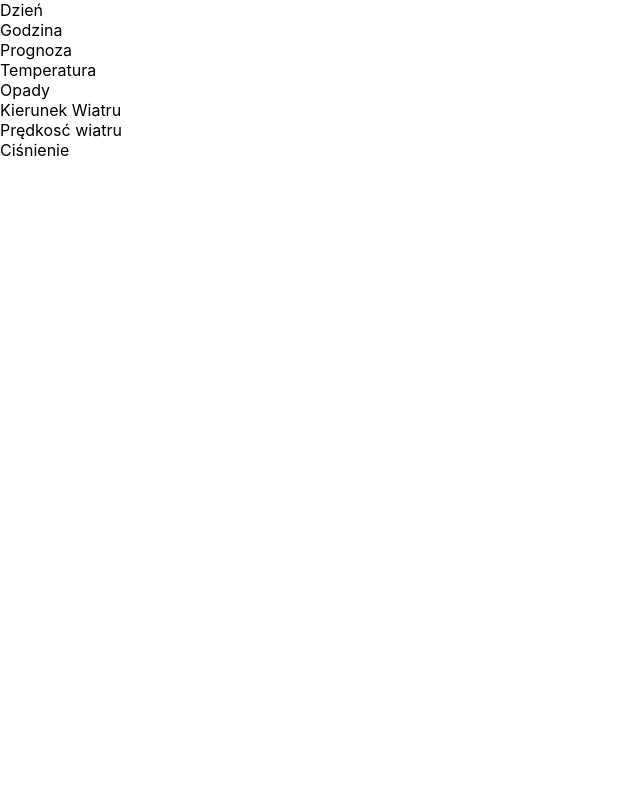
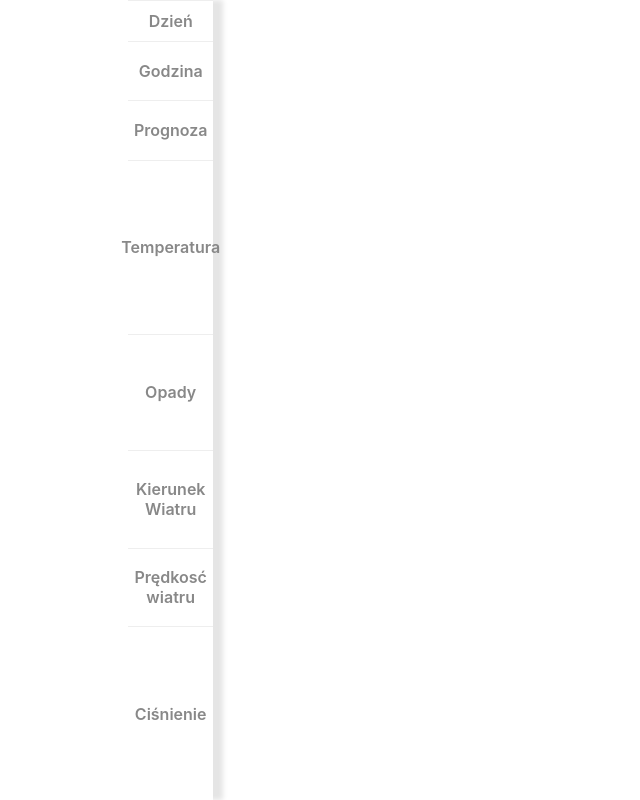
Before and after one commit to EnDriash/WeatherWidget, a React (Create React App) app: page / in a window 1280 px wide. Shown: the whole page, without its empty margins (0-640 px from the left). Built offline with nearby package versions, Linux system fonts and the light colour scheme.

Commit message:
add styles to sidebar

```diff
--- a/src/App.css
+++ /dev/null
@@ -1,38 +0,0 @@
-.App {
-    text-align: center;
-}
-
-.App-logo {
-    height: 40vmin;
-    pointer-events: none;
-}
-
-@media (prefers-reduced-motion: no-preference) {
-    .App-logo {
-        animation: App-logo-spin infinite 20s linear;
-    }
-}
-
-.App-header {
-    background-color: #282c34;
-    min-height: 100vh;
-    display: flex;
-    flex-direction: column;
-    align-items: center;
-    justify-content: center;
-    font-size: calc(10px + 2vmin);
-    color: white;
-}
-
-.App-link {
-    color: #61dafb;
-}
-
-@keyframes App-logo-spin {
-    from {
-        transform: rotate(0deg);
-    }
-    to {
-        transform: rotate(360deg);
-    }
-}
--- a/src/App.js
+++ b/src/App.js
@@ -1,12 +1,12 @@
 import React from 'react';
 import axios from 'axios';
 
-import './App.css';
+import './assets/styles/main.scss';
 
 import { getUserGeolocation } from './plugins/getGeolocation'
 
 import Sidebar from './components/Sidebar'
-
+import Carousel from './components/Carousel'
 
 class App extends React.Component {
     // async componentDidMount() {
@@ -25,13 +25,11 @@ class App extends React.Component {
 
         return (
             <div className="weather-widget">
-                <Sidebar />
-                <div className="carousel content">
-                    <div className="left-coursor"></div>
+                <div className="specrow">
+                    <Sidebar />
+                    <Carousel>
+                    </Carousel>
 
-                    <div className="content"></div>
-
-                    <div className="right-coursor"></div>
                 </div>
             </div>
         );
--- /dev/null
+++ b/src/assets/styles/_grid.scss
@@ -0,0 +1,62 @@
+.row {
+    display: flex;
+    flex-wrap: wrap;
+}
+
+.specrow {
+    display: flex;
+    flex-wrap: wrap;
+    margin: 0 10vw;
+    flex: 100%;
+}
+
+[class*='col-'] {
+    display: inline-flex;
+    box-sizing: border-box;
+}
+
+@for $i from 1 through 12 {
+    .col-#{$i} {
+        width: calc(8.333333% * #{$i});
+        flex-basis: calc(8.333333% * #{$i});
+    }
+}
+
+@media (max-width: 767px) {
+    @for $i from 1 through 12 {
+        .col-sm-#{$i} {
+            width: calc(8.333333% * #{$i});
+            flex-basis: calc(8.333333% * #{$i});
+        }
+    }
+}
+@media (min-width: 768px) {
+    @for $i from 1 through 12 {
+        .col-md-#{$i} {
+            width: calc(8.333333% * #{$i});
+            flex-basis: calc(8.333333% * #{$i});
+        }
+    }
+}
+@media (min-width: 992px) {
+    @for $i from 1 through 12 {
+        .col-lg-#{$i} {
+            width: calc(8.333333% * #{$i});
+            flex-basis: calc(8.333333% * #{$i});
+        }
+    }
+}
+@media (min-width: 1200px) {
+    @for $i from 1 through 12 {
+        .col-xl-#{$i} {
+            width: calc(8.333333% * #{$i});
+            flex-basis: calc(8.333333% * #{$i});
+        }
+    }
+}
+
+@for $i from 1 to 33 {
+    .height-#{$i} {
+        height: calc(100% / 33 * #{$i});
+    }
+}
--- /dev/null
+++ b/src/assets/styles/_variables.scss
@@ -0,0 +1,5 @@
+$temp-char-color: #f9d348;
+$text-grey-color: #888888;
+$line-grey-color: #eeeeee;
+$associate-grey-color: #e5e5e5;
+$background-gray-color: #f0f0f0;
--- /dev/null
+++ b/src/assets/styles/main.scss
@@ -0,0 +1,42 @@
+@import './_variables';
+@import './grid';
+
+body {
+    margin: 0;
+    font-family: -apple-system, BlinkMacSystemFont, 'Segoe UI', 'Roboto',
+        'Oxygen', 'Ubuntu', 'Cantarell', 'Fira Sans', 'Droid Sans',
+        'Helvetica Neue', sans-serif;
+    -webkit-font-smoothing: antialiased;
+    -moz-osx-font-smoothing: grayscale;
+}
+
+code {
+    font-family: source-code-pro, Menlo, Monaco, Consolas, 'Courier New',
+        monospace;
+}
+
+.weather-widget {
+    display: flex;
+    min-height: 400px;
+    width: 100%;
+    height: 100vh;
+    .sidebar {
+        display: flex;
+        flex-direction: column;
+        height: 100%;
+        color: $text-grey-color;
+        font-weight: 600;
+        text-align: center;
+        box-shadow: 10px 0px 5px $associate-grey-color;
+        .sidebar-row {
+            display: flex;
+            justify-content: center;
+            align-items: center;
+            padding: 10px;
+            border-top: 1px solid $line-grey-color;
+            &:firs-child {
+                border-top: none;
+            }
+        }
+    }
+}
--- /dev/null
+++ b/src/components/Carousel.js
@@ -0,0 +1,26 @@
+import React from 'react';
+import PropTypes from 'prop-types'
+class Carousel extends React.Component {
+
+    render() {
+
+        return (
+            <div className="carousel col-11">
+                <div className="left-coursor"></div>
+
+                <div className="carousel-content">
+                    {this.props.children}
+
+                </div>
+
+                <div className="right-coursor"></div>
+            </div>
+        );
+    }
+}
+
+Carousel.propTypes = {
+    children: PropTypes.element
+}
+
+export default Carousel;
--- a/src/components/SideBar.js
+++ b/src/components/SideBar.js
@@ -4,14 +4,38 @@ class Sidebar extends React.Component {
 
     state = {
         category: {
-            day: 'Dzień',
-            hour: 'Godzina',
-            forecast: 'Prognoza',
-            temperature: 'Temperatura',
-            rainfall: 'Opady',
-            windDirection: 'Kierunek Wiatru',
-            windSpeed: 'Prędkosć wiatru',
-            pressure: 'Ciśnienie'
+            day: {
+                value: 'Dzień',
+                height: 'height-1'
+            },
+            hour: {
+                value: 'Godzina',
+                height: 'height-2'
+            },
+            forecast: {
+                value: 'Prognoza',
+                height: 'height-2'
+            },
+            temperature: {
+                value: 'Temperatura',
+                height: 'height-8'
+            },
+            rainfall: {
+                value: 'Opady',
+                height: 'height-5'
+            },
+            windDirection: {
+                value: 'Kierunek Wiatru',
+                height: 'height-4'
+            },
+            windSpeed: {
+                value: 'Prędkosć wiatru',
+                height: 'height-3'
+            },
+            pressure: {
+                value: 'Ciśnienie',
+                height: 'height-8'
+            }
         }
     }
 
@@ -19,11 +43,11 @@ class Sidebar extends React.Component {
         const { category } = this.state
 
         return (
-            <div className="sidebar">
+            <div className="sidebar col-1">
                 {
                     Object.keys(category).map((elem, indx) => {
                         return (
-                            <div className={`sidebar-row ${elem}`} key={indx} >{category[elem]}</div>
+                            <div className={`sidebar-row ${elem} ${category[elem].height}`} key={indx} >{category[elem].value}</div>
                         )
                     })
                 }
--- a/src/index.css
+++ /dev/null
@@ -1,13 +0,0 @@
-body {
-    margin: 0;
-    font-family: -apple-system, BlinkMacSystemFont, 'Segoe UI', 'Roboto',
-        'Oxygen', 'Ubuntu', 'Cantarell', 'Fira Sans', 'Droid Sans',
-        'Helvetica Neue', sans-serif;
-    -webkit-font-smoothing: antialiased;
-    -moz-osx-font-smoothing: grayscale;
-}
-
-code {
-    font-family: source-code-pro, Menlo, Monaco, Consolas, 'Courier New',
-        monospace;
-}
--- a/src/index.js
+++ b/src/index.js
@@ -1,6 +1,5 @@
 import React from 'react';
 import ReactDOM from 'react-dom';
-import './index.css';
 import App from './App';
 
 ReactDOM.render(
```
Also changed, not shown: package.json (+5 -2 lines).
